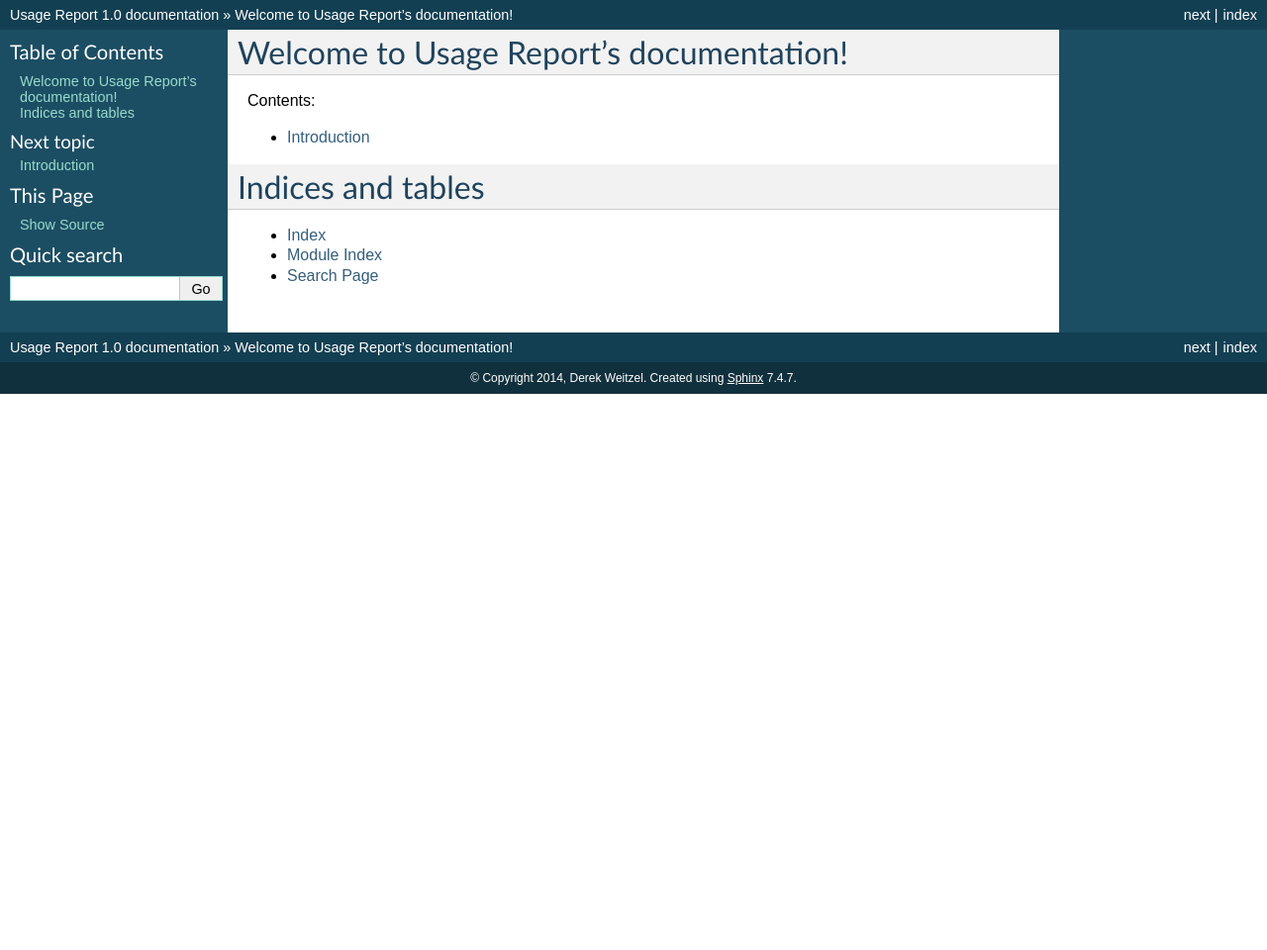
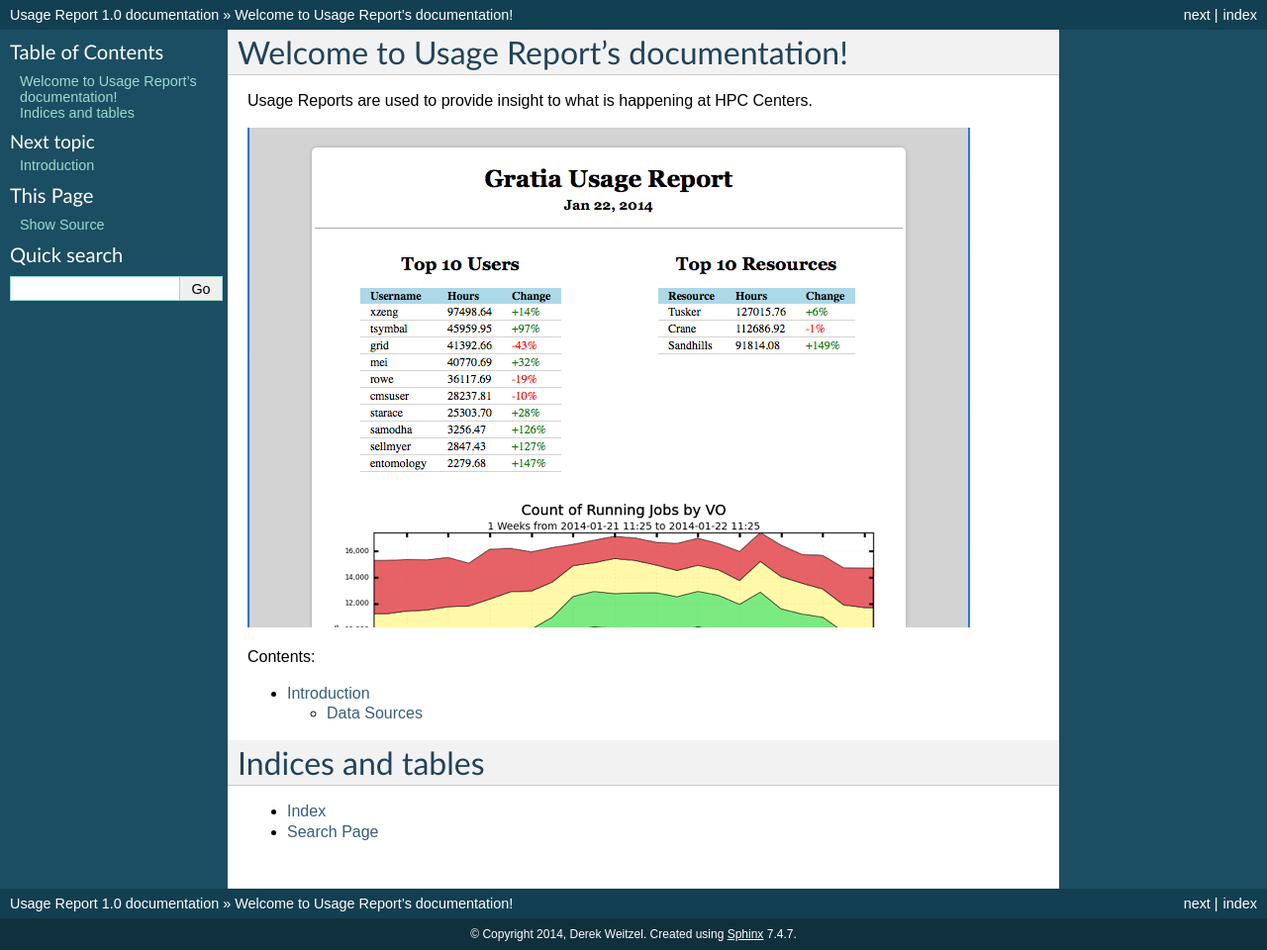
Before and after one commit to djw8605/hcc-usage-email, a Sphinx documentation site: the page built from docs/source/index.rst, in a window 1280 px wide. Shown: the whole page at 99% size. Built offline with Sphinx 7.4.7, drawn with Linux system fonts in a browser that asks for light colours; before the commit the page ends 900 px from its top, so only the background shows below that.

Commit message:
Adding Image to docs

```diff
--- a/docs/source/index.rst
+++ b/docs/source/index.rst
@@ -5,6 +5,10 @@
 
 Welcome to Usage Report's documentation!
 ========================================
+
+Usage Reports are used to provide insight to what is happening at HPC Centers.
+
+.. image:: ExampleReport.png
 
 Contents:
 
--- a/docs/source/intro.rst
+++ b/docs/source/intro.rst
@@ -2,3 +2,9 @@ Introduction
 ============
 
 The Usage reports are used to give a view of what's going on at HPC Centers.
+
+
+Data Sources
+------------
+
+Data for the usage reports are gathered from gratia queries.
```
Also changed, not shown: other parts of docs/source/index.rst (+0 -1 lines), docs/source/ExampleReport.png (added), 1 other file.
